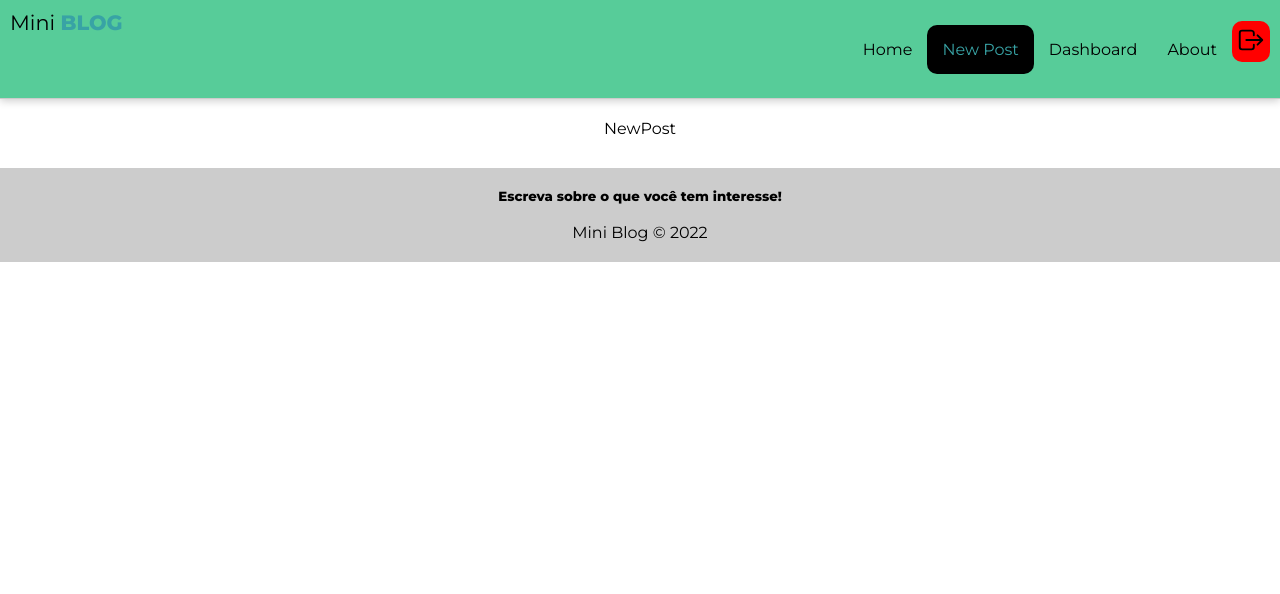
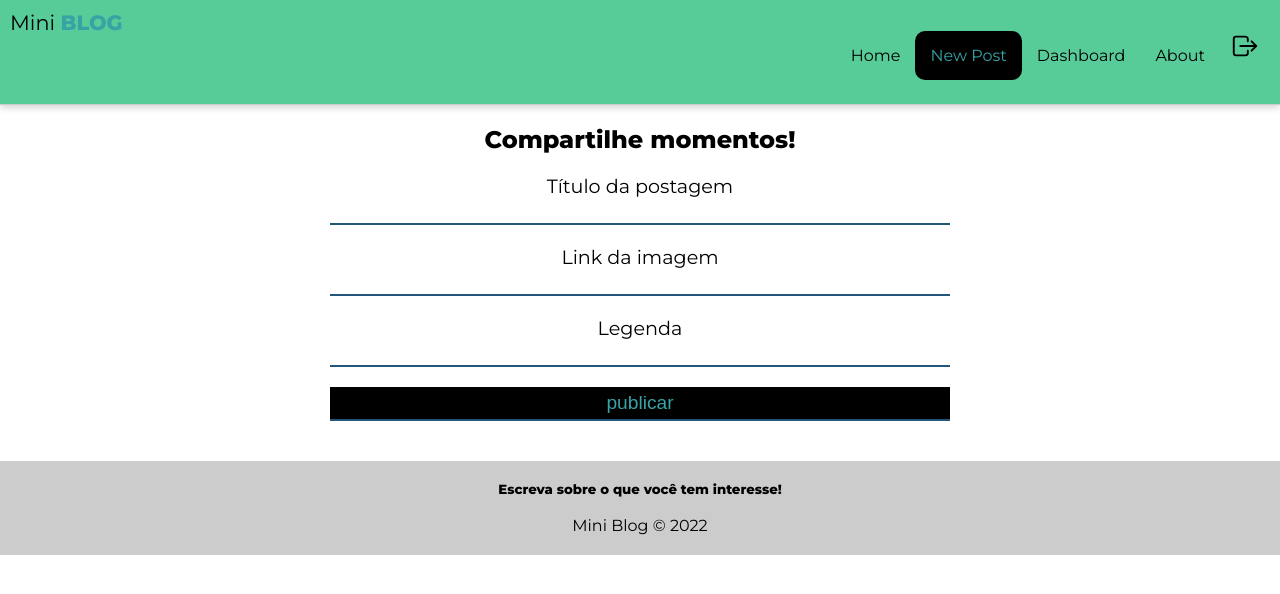
Before and after one commit to EoBrian/MiniBlog, a React (Vite) app: page /create/post in a window 1280 px wide. Shown: the top 594 px of the page. Built offline with nearby package versions, Linux system fonts and the light colour scheme; no server answers; sample sign-in values are in the browser's storage.

Commit message:
add post working

```diff
--- a/src/components/MenuApplication/MenuApplication.css
+++ b/src/components/MenuApplication/MenuApplication.css
@@ -19,7 +19,7 @@ nav .menu-button {
 }
 
 .nav-bar ul {
-  margin-top: 10px;
+  margin-top: 20px;
 }
 
 
--- a/src/index.css
+++ b/src/index.css
@@ -47,14 +47,15 @@ classes reutilizáveis
 .btn {
   padding: 4px;
   color: #fff;
-  background-color: #f00;
+  background-color: var(--bs-color-secundary);
   border: none;
   border-radius: 10px;
+  padding: 10px;
 }
 
 .btn:hover {
-  background-color: #fff;
-  color: #f00;
+  background-color: var(--background-primary);
+  color: var(--bs-color-secundary);
   transition: .5s;
 }
 
--- a/src/pages/About/About.jsx
+++ b/src/pages/About/About.jsx
@@ -1,12 +1,23 @@
-import React from 'react'
+import { Link } from "react-router-dom"
 
 const About = () => {
   return (
     <div className='box'>
       <h2>Mini <span>BLOG</span></h2>
+
+      <br />
+
       <p>É um projeto feito com o <strong>React.js</strong> no front-end e <strong>Firebase</strong> no back-end</p>
+
         <br />
+
       <p>Fiz esse site com o intuito de aprender sobre essas tecnologias</p>
+
+      <br />
+
+      <Link className="btn" to="/create/post">
+        Crie um post!
+      </Link>
     </div>
   )
 }
--- a/src/pages/NewPost/NewPost.jsx
+++ b/src/pages/NewPost/NewPost.jsx
@@ -1,8 +1,34 @@
-import React from 'react'
+import "../Registration/Registration.css"
 
 const NewPost = () => {
   return (
-    <div>NewPost</div>
+
+
+      <form>
+        <h2>Compartilhe momentos!</h2>
+        <div className="fields">
+          <label>
+            Título da postagem
+            <input type="text" maxLength={50} />
+          </label>
+        </div>
+        <div className="fields">
+          <label>
+            Link da imagem
+            <input type="text" />
+          </label>
+        </div>
+        <div className="fields">
+          <label>
+            Legenda
+            <input type="text" maxLength={150} />
+          </label>
+        </div>
+        <div className="fields">
+          <input type="submit" value="publicar" />
+        </div>
+      </form>
+
   )
 }
 
--- a/src/pages/Registration/Registration.css
+++ b/src/pages/Registration/Registration.css
@@ -1,5 +1,6 @@
 form {
   text-align: center;
+  width: 50%;
 }
 
 form .fields {
```
